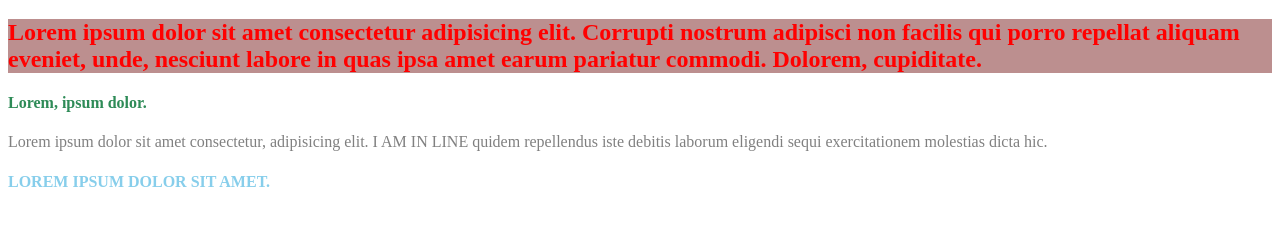
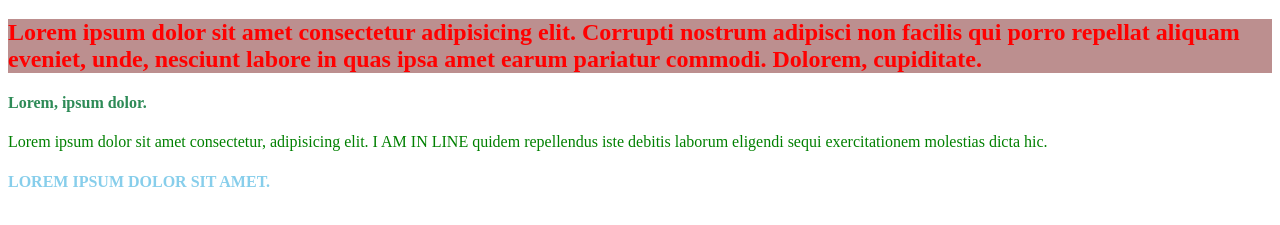
Before and after one commit to votb92/html-css-notebook, a plain HTML site: page index.html in a window 1280 px wide. Shown: the part 61-286 px from the top of the page. Drawn offline with Linux system fonts and the light colour scheme.

Commit message:
another change

```diff
--- a/styles.css
+++ b/styles.css
@@ -1,6 +1,6 @@
 /* children of body will inherent this style unless they have their own style */
 body{
-    color:gray
+    color:green
 }
 h1{
     color: brown;
```
